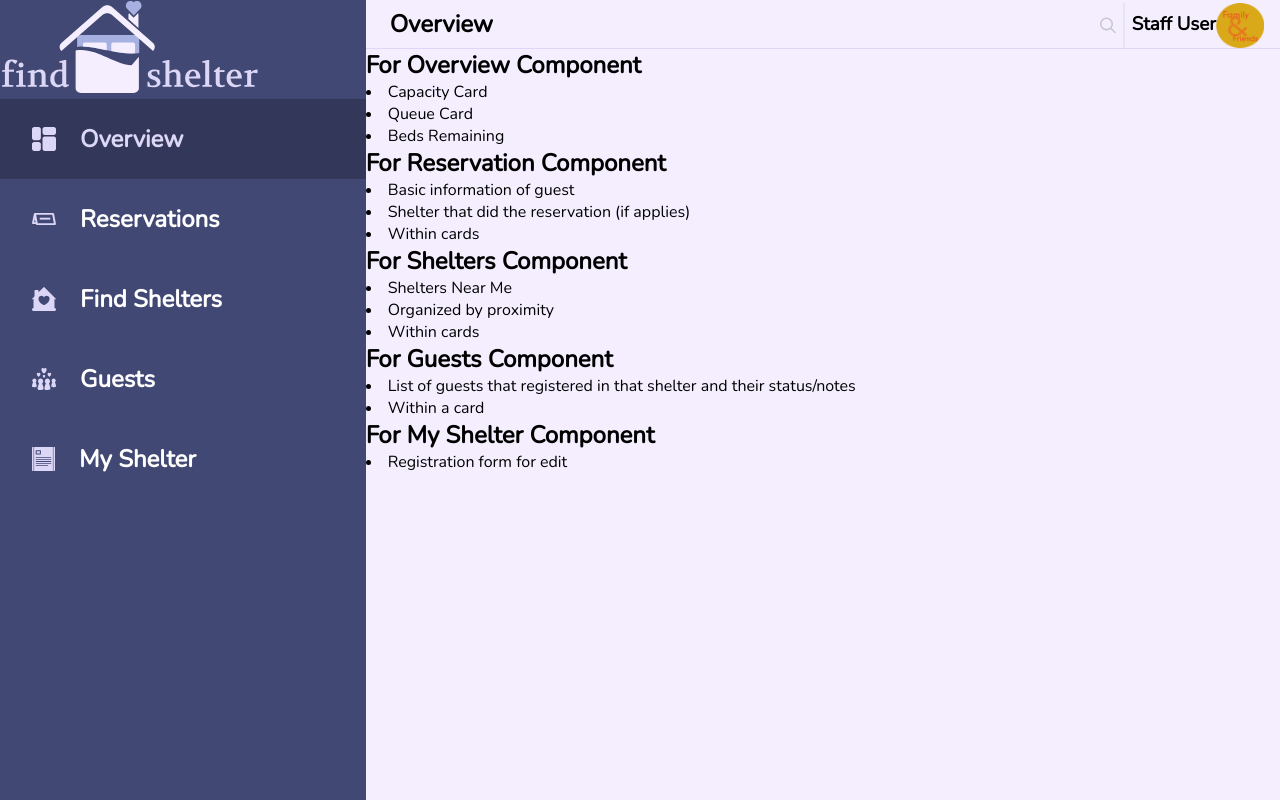
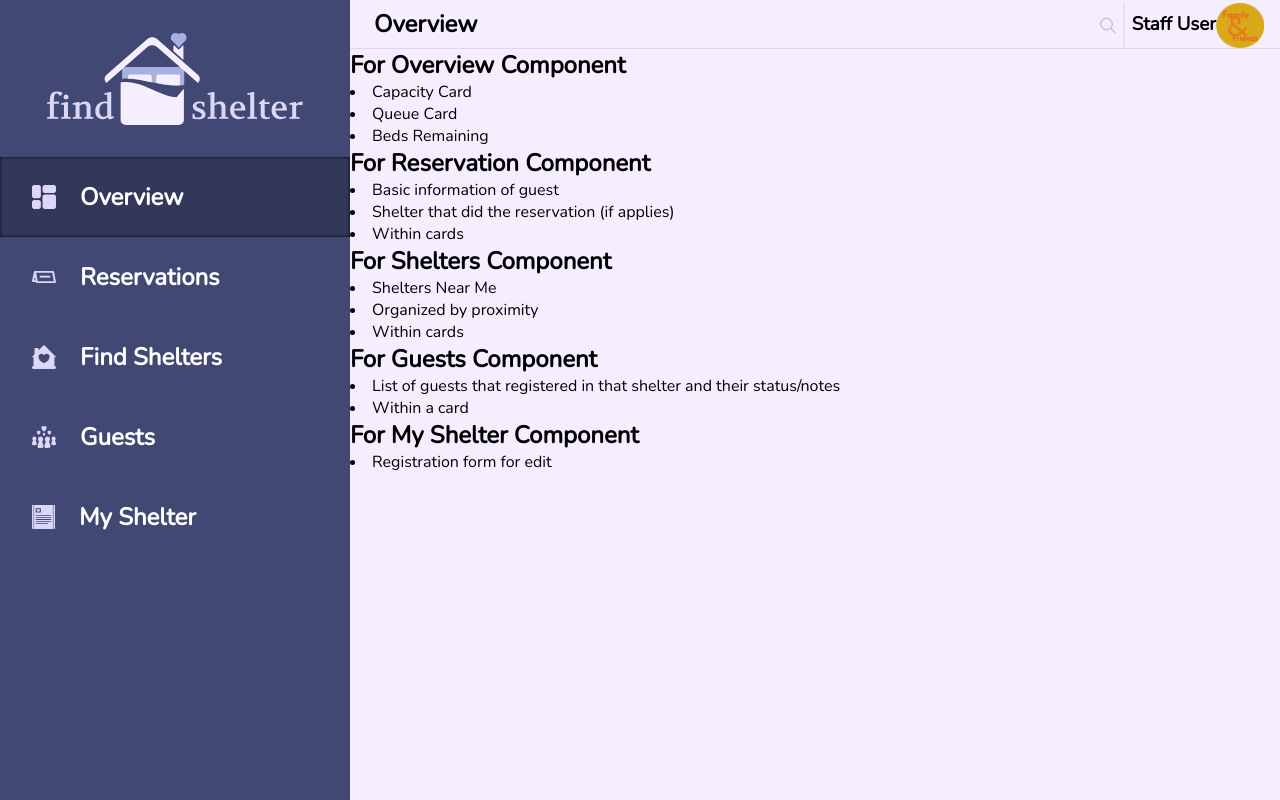
Before and after one commit to shaunpurslow/findShelter, a React (Create React App) app in the folder client/: page /dashboard in a window 1280 px wide. Built offline with nearby package versions, Linux system fonts and the light colour scheme.

Commit message:
added css for aside menu

```diff
--- a/client/src/components/dashboard/Sidebar.tsx
+++ b/client/src/components/dashboard/Sidebar.tsx
@@ -1,11 +1,11 @@
 import '../../styles/dashboard/Sidebar.scss';
 import '../../styles/dashboard/MenuItem.scss';
-import { Link } from 'react-router-dom';
 
 const Sidebar = () => {
   return (
     <aside className='dashboard-sidebar'>
-      <img src='/img/find-shelter-b.svg' alt='logo' />
+      <img src='/img/find-shelter-b.svg' alt='logo' className='sidebar-logo' />
+
       <li className='menu-item--selected'>
         <img src='/img/overview.svg' alt='overview' />
         <h2>Overview</h2>
--- a/client/src/styles/dashboard/MenuItem.scss
+++ b/client/src/styles/dashboard/MenuItem.scss
@@ -2,6 +2,7 @@
 
   .menu-item {
     @include displayFlex(flex-start, center, row);
+    width: 100%;
     decoration: none;
     padding: 1.5em 0 1.5em 2em;
 
@@ -10,18 +11,33 @@
       max-width: 1.5em;
       max-height: 1.5em;
     }
+
+    &:hover {
+      opacity: 0.75;
+      background-color: $col-dark-2;
+    }
   }
 
   .menu-item--selected {
     @include displayFlex(flex-start, center, row);
+    width: 100%;
     decoration: none;
     background-color: $col-dark-2;
     color: $col-medium;
     padding: 1.5em 0 1.5em 2em;
+    -moz-box-shadow:    inset 0 0 0.2em #000000;
+    -webkit-box-shadow: inset 0 0 0.2em #000000;
+    box-shadow:         inset 0 0 0.2em #000000;
+    color: white;
 
     img {
+      color: white;
       max-width: 1.5em;
       max-height: 1.5em;
       margin-right: 1.5em;
     }
+
+    &:hover {
+      opacity: 0.8;
+    }
   }
--- a/client/src/styles/dashboard/Sidebar.scss
+++ b/client/src/styles/dashboard/Sidebar.scss
@@ -1,11 +1,14 @@
 @import '../variables';
 
 .dashboard-sidebar {
+  @include displayFlex(flex-start, center, column);
   height: 100vh;
   margin: 0;
-  flex-grow: 0.5;
+  width: 350px;
   background-color: $col-dark;
   color: white;
-  box-sizing: border-box;
-  display: block;
+
+  .sidebar-logo {
+    padding: 2em 0;
+  }
 }
```
